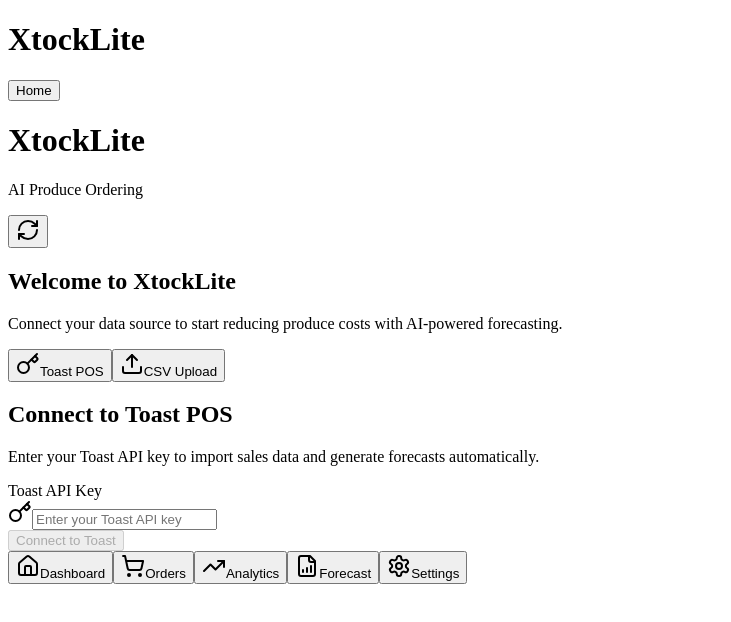
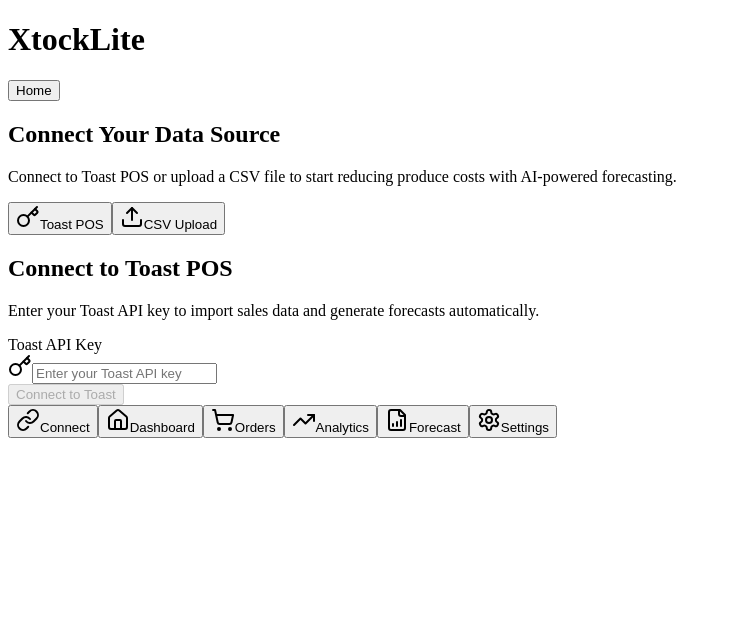
Before and after one commit to alan-xtock/XtockLite, a React (Vite) app in the folder client/: page /app in a window 1280 px wide. Shown: the top 622 px of the page, without its empty margins (0-731 px from the left). Built offline with nearby package versions, Linux system fonts and the light colour scheme; a web font is replaced by a local one.

Commit message:
Separates the connect and dashboard tabs and states

```diff
--- a/client/src/App.tsx
+++ b/client/src/App.tsx
@@ -6,8 +6,10 @@ import { Toaster } from "@/components/ui/toaster";
 import { TooltipProvider } from "@/components/ui/tooltip";
 import { Button } from "@/components/ui/button";
 import { Moon, Sun } from "lucide-react";
+import { DashboardProvider } from "@/contexts/DashboardContext";
 import NavigationTabs from "@/components/NavigationTabs";
 import Landing from "@/pages/Landing";
+import Connect from "@/pages/Connect";
 import Dashboard from "@/pages/Dashboard";
 import Orders from "@/pages/Orders";
 import Analytics from "@/pages/Analytics";
@@ -45,15 +47,21 @@ function ThemeToggle() {
 }
 
 function MainApp() {
-  const [activeTab, setActiveTab] = useState("dashboard");
+  const [activeTab, setActiveTab] = useState("connect");
   const [, setLocation] = useLocation();
 
   const handleReturnHome = () => {
     setLocation("/");
   };
 
+  const handleConnected = () => {
+    setActiveTab("dashboard");
+  };
+
   const renderPage = () => {
     switch (activeTab) {
+      case "connect":
+        return <Connect onConnected={handleConnected} />;
       case "dashboard":
         return <Dashboard />;
       case "orders":
@@ -65,11 +73,12 @@ function MainApp() {
       case "settings":
         return <Settings />;
       default:
-        return <Dashboard />;
+        return <Connect onConnected={handleConnected} />;
     }
   };
 
   return (
+    <DashboardProvider>
       <div className="relative">
         {/* Header with Home Button */}
         <header className="bg-white border-b border-gray-200 px-4 py-3 flex justify-between items-center">
@@ -89,6 +98,7 @@ function MainApp() {
           onTabChange={setActiveTab}
         />
       </div>
+    </DashboardProvider>
   );
 }
 
--- a/client/src/components/NavigationTabs.tsx
+++ b/client/src/components/NavigationTabs.tsx
@@ -1,6 +1,6 @@
-import { useState } from "react";
+import { useState, useEffect } from "react";
 import { Button } from "@/components/ui/button";
-import { Home, ShoppingCart, TrendingUp, Settings, FileBarChart } from "lucide-react";
+import { Home, ShoppingCart, TrendingUp, Settings, FileBarChart, Link } from "lucide-react";
 
 interface NavigationTabsProps {
   activeTab?: string;
@@ -8,6 +8,7 @@ interface NavigationTabsProps {
 }
 
 const tabs = [
+  { id: "connect", label: "Connect", icon: Link },
   { id: "dashboard", label: "Dashboard", icon: Home },
   { id: "orders", label: "Orders", icon: ShoppingCart },
   { id: "analytics", label: "Analytics", icon: TrendingUp },
@@ -20,6 +21,11 @@ export default function NavigationTabs({
   onTabChange
 }: NavigationTabsProps) {
   const [currentTab, setCurrentTab] = useState(activeTab);
+
+  // Sync internal state with prop changes
+  useEffect(() => {
+    setCurrentTab(activeTab);
+  }, [activeTab]);
 
   const handleTabClick = (tabId: string) => {
     console.log('Tab clicked:', tabId);
--- /dev/null
+++ b/client/src/contexts/DashboardContext.tsx
@@ -0,0 +1,24 @@
+import { createContext, useContext, ReactNode } from 'react';
+import { useDashboard } from '@/hooks/useDashboard';
+
+type DashboardContextType = ReturnType<typeof useDashboard>;
+
+const DashboardContext = createContext<DashboardContextType | undefined>(undefined);
+
+export function DashboardProvider({ children }: { children: ReactNode }) {
+  const dashboard = useDashboard();
+
+  return (
+    <DashboardContext.Provider value={dashboard}>
+      {children}
+    </DashboardContext.Provider>
+  );
+}
+
+export function useDashboardContext() {
+  const context = useContext(DashboardContext);
+  if (context === undefined) {
+    throw new Error('useDashboardContext must be used within a DashboardProvider');
+  }
+  return context;
+}
--- /dev/null
+++ b/client/src/pages/Connect.tsx
@@ -0,0 +1,70 @@
+import { useEffect } from "react";
+import DataSourceTabs from "@/components/DataSourceTabs";
+import { useDashboardContext } from "@/contexts/DashboardContext";
+
+interface ConnectProps {
+  onConnected?: () => void;
+}
+
+export default function Connect({ onConnected }: ConnectProps) {
+  const {
+    activeTab,
+    toastApiKey,
+    isConnectingToast,
+    setActiveTab,
+    setToastApiKey,
+    handleUploadStart,
+    handleFileUpload,
+    handleConnectToast
+  } = useDashboardContext();
+
+  // Redirect to Dashboard when connection/upload starts
+  useEffect(() => {
+    if (isConnectingToast) {
+      onConnected?.();
+    }
+  }, [isConnectingToast, onConnected]);
+
+  // Wrap handlers to redirect immediately
+  const handleFileUploadWithRedirect = (result: any) => {
+    handleFileUpload(result);
+    onConnected?.();
+  };
+
+  const handleConnectToastWithRedirect = async () => {
+    // The redirect will happen via useEffect when isConnectingToast becomes true
+    await handleConnectToast();
+  };
+
+  return (
+    <div className="min-h-screen bg-background pb-20">
+      {/* Main Content */}
+      <div className="p-4 space-y-6">
+
+        {/* Welcome Section */}
+        <div className="text-center py-8 space-y-6">
+          <div className="space-y-3">
+            <h2 className="text-2xl font-bold text-foreground">
+              Connect Your Data Source
+            </h2>
+            <p className="text-muted-foreground max-w-md mx-auto">
+              Connect to Toast POS or upload a CSV file to start reducing produce costs with AI-powered forecasting.
+            </p>
+          </div>
+        </div>
+
+        {/* Data Source Selection Tabs */}
+        <DataSourceTabs
+          activeTab={activeTab}
+          setActiveTab={setActiveTab}
+          toastApiKey={toastApiKey}
+          setToastApiKey={setToastApiKey}
+          isConnectingToast={isConnectingToast}
+          onFileUpload={handleFileUploadWithRedirect}
+          onUploadStart={handleUploadStart}
+          onConnectToast={handleConnectToastWithRedirect}
+        />
+      </div>
+    </div>
+  );
+}
--- a/client/src/pages/Dashboard.tsx
+++ b/client/src/pages/Dashboard.tsx
@@ -1,11 +1,10 @@
 import OrderCard from "@/components/OrderCard";
-import DataSourceTabs from "@/components/DataSourceTabs";
 import { DashboardOverview, DataImportSummary } from "@/components/DashboardStats";
 import WeatherForecastControls from "@/components/WeatherForecastControls";
 import ForecastSection from "@/components/ForecastSection";
 import { Button } from "@/components/ui/button";
 import { RefreshCw } from "lucide-react";
-import { useDashboard } from "@/hooks/useDashboard";
+import { useDashboardContext } from "@/contexts/DashboardContext";
 import { useToast } from "@/hooks/use-toast";
 
 export default function Dashboard() {
@@ -16,22 +15,14 @@ export default function Dashboard() {
     uploadResult,
     isGeneratingForecast,
     selectedWeather,
-    activeTab,
-    toastApiKey,
-    isConnectingToast,
     isToastConnected,
     salesData,
     forecasts,
     forecastsLoading,
     setSelectedWeather,
-    setActiveTab,
-    setToastApiKey,
-    handleUploadStart,
-    handleFileUpload,
     handleGenerateForecast,
-    handleGenerateOrder,
-    handleConnectToast
-  } = useDashboard();
+    handleGenerateOrder
+  } = useDashboardContext();
 
   const { toast } = useToast();
 
@@ -60,32 +51,18 @@ export default function Dashboard() {
           uploadResult={uploadResult}
         />
 
-        {/* Welcome Section */}
+        {/* No Data Connected Message */}
         {!hasUploadedFile && !isToastConnected && (
-          <div className="text-center py-8 space-y-6">
+          <div className="text-center py-12 space-y-6">
             <div className="space-y-3">
               <h2 className="text-2xl font-bold text-foreground">
-                Welcome to XtockLite
+                No Data Source Connected
               </h2>
               <p className="text-muted-foreground max-w-md mx-auto">
-                Connect your data source to start reducing produce costs with AI-powered forecasting.
+                Go to the Connect tab to upload a CSV file or connect to Toast POS to start using XtockLite.
               </p>
             </div>
           </div>
-        )}
-
-        {/* Data Source Selection Tabs */}
-        {!hasUploadedFile && !isToastConnected && (
-          <DataSourceTabs
-            activeTab={activeTab}
-            setActiveTab={setActiveTab}
-            toastApiKey={toastApiKey}
-            setToastApiKey={setToastApiKey}
-            isConnectingToast={isConnectingToast}
-            onFileUpload={handleFileUpload}
-            onUploadStart={handleUploadStart}
-            onConnectToast={handleConnectToast}
-          />
         )}
 
         {/* Processing Status */}
```
Lines whose indentation alone changed are shown as unchanged.
